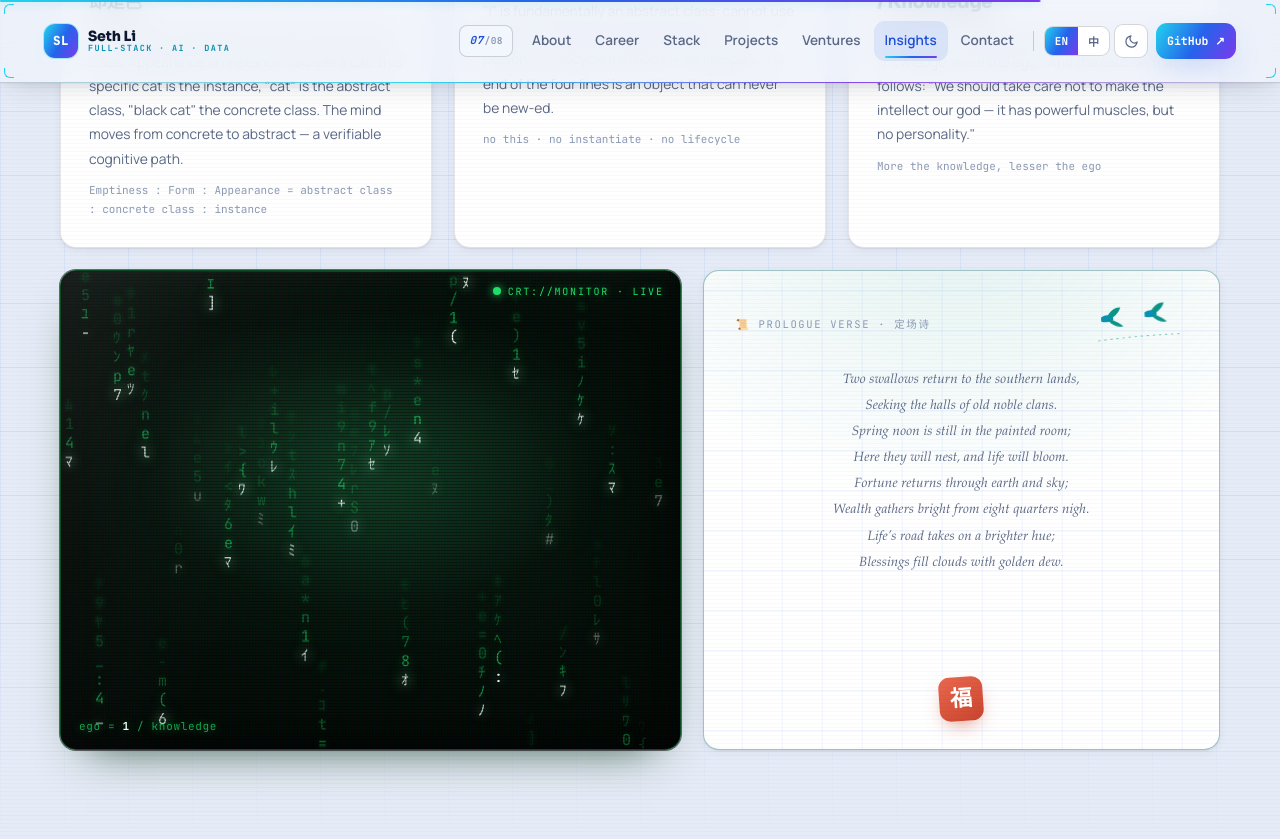
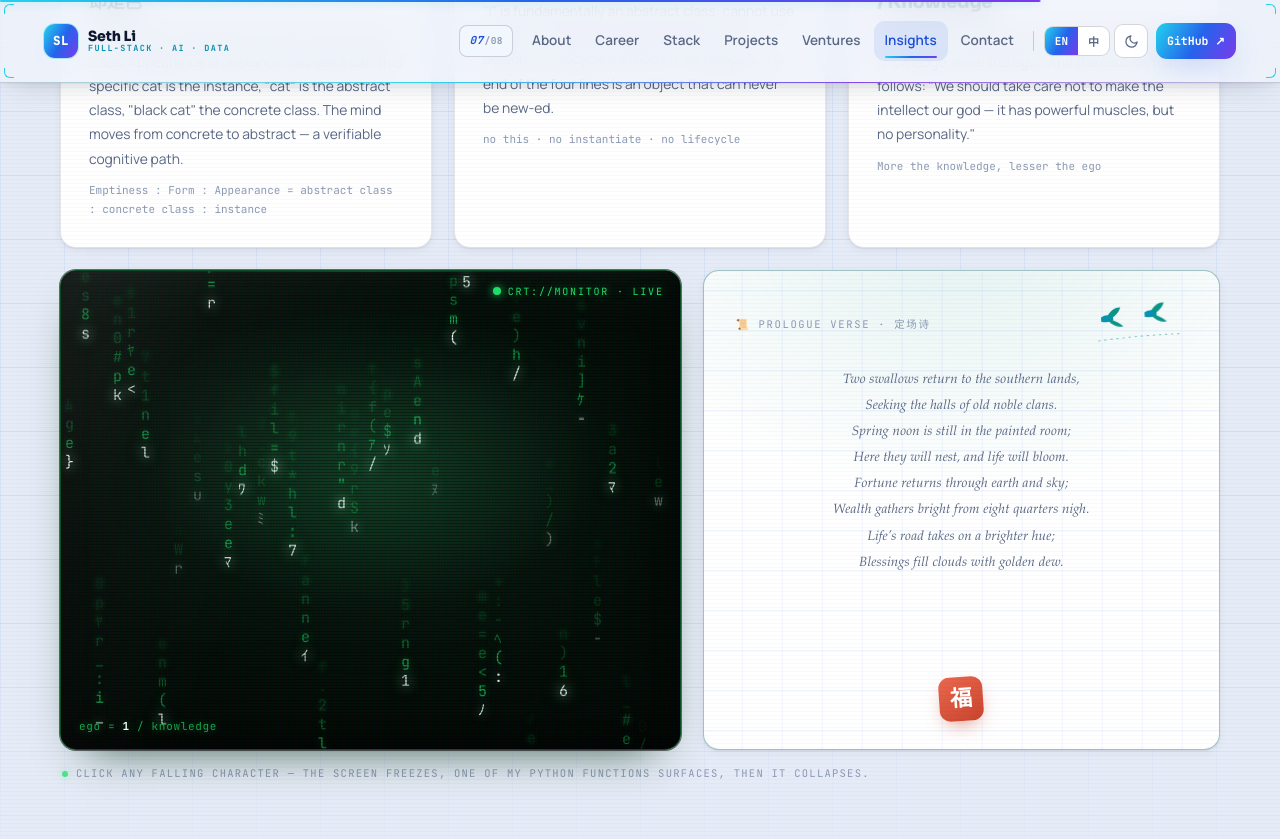
Before and after one commit to seth2000/SethLee, a Jekyll site: the page built from index.html, in a window 1280 px wide and 900 px high, scrolled down 8422 px, cut to the strip 0-843 px from the top of the window. Shown: the top 839 px of the strip. Built offline with Jekyll 4.4.1, drawn with Linux system fonts in a browser that asks for light colours; part of the change alters nothing that is shown.

Commit message:
improve matrix

```diff
--- a/_includes/insights.html
+++ b/_includes/insights.html
@@ -103,5 +103,7 @@
         </div>
       </article>
     </div>
+
+    <p class="code-hint" data-i18n="insights.codeHint">Click any falling character — the screen freezes, one of my Python functions surfaces, then it collapses.</p>
   </div>
 </section>
--- a/assets/css/main.css
+++ b/assets/css/main.css
@@ -930,6 +930,48 @@ html.js .timeline-more.open { display: flex; }
 }
 .char-head { color: var(--matrix-head); text-shadow: 0 0 12px rgba(200, 255, 225, 0.95), 0 0 28px rgba(31, 224, 106, 0.70); }
 
+/* 点中一个字符之后：屏幕冻结（JS 把每列的 playbackRate 缓动到 ~0），
+   流头收掉光晕，像整块屏被按住暂停。 */
+.code-rain.is-frozen .char-head {
+  color: var(--matrix-body);
+  text-shadow: 0 0 9px rgba(31, 224, 106, 0.55);
+}
+
+/* 停格期间从源码里弹出的一块 Python：近黑的荧光屏上唯一清晰的东西，
+   逐行淡入，5–10 秒后逐行崩塌。 */
+.code-block {
+  position: absolute; left: 50%; top: 50%; z-index: 5;
+  width: max-content; max-width: 88%;
+  padding: 10px 14px 12px;
+  transform: translate(-50%, -50%);
+  font-family: 'JetBrains Mono', monospace; font-size: 12.5px; line-height: 1.75;
+  white-space: pre; overflow: hidden; text-align: left;
+  color: var(--matrix-head);
+  background: rgba(3, 12, 7, 0.82);
+  border: 1px solid rgba(31, 224, 106, 0.34);
+  border-radius: 3px;
+  box-shadow: 0 0 0 1px rgba(0, 0, 0, 0.70), 0 0 30px rgba(31, 224, 106, 0.20);
+  text-shadow: 0 0 9px rgba(31, 224, 106, 0.45);
+}
+.cb-head {
+  display: block; margin-bottom: 6px; padding-bottom: 5px;
+  font-size: 10px; letter-spacing: 0.16em; text-transform: uppercase;
+  color: var(--matrix-body); border-bottom: 1px solid rgba(31, 224, 106, 0.22);
+}
+.cb-line { display: block; }
+
+/* 提示：屏幕可以点 */
+.code-hint {
+  margin: 14px 2px 0;
+  font-family: 'JetBrains Mono', monospace; font-size: 10.5px; letter-spacing: 0.12em;
+  text-transform: uppercase; color: var(--faint);
+}
+.code-hint::before {
+  content: ""; display: inline-block; width: 6px; height: 6px; margin-right: 8px;
+  border-radius: 50%; background: var(--matrix-body);
+  box-shadow: 0 0 8px var(--matrix-glow); opacity: 0.75;
+}
+
 /* 静态代码（无 JS / 关闭动画时的兜底）：同一块屏幕上的终端 */
 pre.code {
   position: relative; z-index: 2;
@@ -1309,8 +1351,10 @@ html:not([lang^="zh"]) .poem-cn { display: none; }
   .grid-overlay-2, .hero-grid, .hero-scan, .nav-scan, .hud__dot { animation: none !important; }
   /* 矩阵屏：屏幕的闪烁 / 回扫亮带 / 光标停住，但雨照下 ——
      JS 只把下落与换字放慢（calm / tick）。这块屏是本节的主角，
-     把它换成一张不动的静态代码，比缓慢下落的字符更让人意外。 */
+     把它换成一张不动的静态代码，比缓慢下落的字符更让人意外。
+     点击后弹出/崩塌的函数块同理：留在原位，只是不再逐行动。 */
   .crt, .crt::before, .code-caret { animation-play-state: paused !important; }
+  .char-head { transition: none !important; }
   /* 双燕：停在半空，不循环飞行 */
   .pa-flock, .pa-bird-b, .pa-trail { animation-play-state: paused !important; }
   .card, .btn, .stat, .quote-overlay, #quote, #quote-author, .contact-card,
--- a/assets/js/main.js
+++ b/assets/js/main.js
@@ -153,6 +153,7 @@
     'insights.c3Eng': 'More the knowledge, lesser the ego',
     'insights.poemLabel': '📜 定场诗',
     'insights.poemEn': '双燕归南国，<br>来寻王谢家。<br>画堂春昼静，<br>于此托生涯。<br>气回天地运，<br>财聚八方华。<br>人途新起色，<br>福泽满云霞。',
+    'insights.codeHint': '点中任意一个下落的字符 —— 屏幕冻结，我的一个 Python 函数浮出来，随后崩塌。',
     'contact.title': '结缘', 'contact.titleEm': '· 代码 · AI · 禅',
     'contact.kicker': '联系',
     'contact.line': '期待与有趣的你交谈——代码、AI、数据、禅，或任何「看似不可能」的想法。',
@@ -596,7 +597,10 @@
      距离”算好 —— 流头近白、其后磷光绿、再往上渐隐。因此没有
      逐字动画与逐帧重绘，成本只有几十个合成层。
      字符取自源码 + 半角片假名 / 数字，并由定时器随机换字
-     （mutation，Matrix 的灵魂）。
+     （mutation，Matrix 的灵魂）；片假名刻意压到一成，屏幕上主要是
+     自己的 Python 代码。
+     点中任意一个字符 → 雨几乎停住，等 5–10 秒后从源码里随机弹出一个
+     函数块，块停留 5–10 秒后逐行崩塌，随后雨恢复原速。
      下落关键帧写在 JS 里（Web Animations API），不放进 @keyframes：
      ① 绕开 WebKit「@keyframes 里的 var() 不生效」的老问题；
      ② 就算 CSS / JS 缓存版本错配，雨也不会被冻住。
@@ -624,12 +628,13 @@
       var rgb = /(\d+)\D+(\d+)\D+(\d+)/.exec(v);
       return rgb ? (rgb[1] + ', ' + rgb[2] + ', ' + rgb[3]) : '31, 224, 106';
     })();
-    /* 字库：源码字符约四成，其余是 Matrix 的经典字符集 */
+    /* 字库：源码字符约七成半，日文半角片假名只占一成（留一点 Matrix 味即可），
+       其余是数字与符号 */
     function glyph() {
       var r = Math.random();
-      if (r < 0.40) { return KATA.charAt(rnd(KATA.length)); }
-      if (r < 0.54) { return NUM.charAt(rnd(NUM.length)); }
-      if (r < 0.62) { return SYM.charAt(rnd(SYM.length)); }
+      if (r < 0.10) { return KATA.charAt(rnd(KATA.length)); }
+      if (r < 0.25) { return NUM.charAt(rnd(NUM.length)); }
+      if (r < 0.375) { return SYM.charAt(rnd(SYM.length)); }
       return SRC.charAt(rnd(SRC.length));
     }
 
@@ -641,7 +646,203 @@
     var canAnimate = typeof Element !== 'undefined' &&
       typeof Element.prototype.animate === 'function';
 
+    /* 静止 / 恢复的滑行时长：播放速率线性过渡，雨是“刹住”而不是“卡住” */
+    var GLIDE = 900;
+    var busy = false, seq = 0, seqTimer = null, glideTimers = [], activeTweens = [];
+
+    /* 源码按行切好，供随机“弹出”一块函数用 */
+    var srcLines = [];
+    (function () {
+      var raw = codeSrc.textContent.replace(/\r/g, '').split('\n');
+      for (var i = 0; i < raw.length; i++) {
+        if (raw[i].trim()) { srcLines.push(raw[i].replace(/\s+$/, '')); }
+        else if (srcLines.length) { srcLines.push(''); }
+      }
+      while (srcLines.length && !srcLines[srcLines.length - 1]) { srcLines.pop(); }
+    })();
+
+    /* 清掉所有在跑的定时器与缓动（重建 / 出错时用） */
+    function clearSeq() {
+      seq++;
+      busy = false;
+      if (seqTimer) { clearTimeout(seqTimer); seqTimer = null; }
+      for (var g = 0; g < glideTimers.length; g++) { clearTimeout(glideTimers[g]); }
+      glideTimers = [];
+      for (var i = 0; i < activeTweens.length; i++) { cancelAnimationFrame(activeTweens[i]); }
+      activeTweens = [];
+      if (rain) { rain.classList.remove('is-frozen'); }
+      var stale = card.querySelectorAll ? card.querySelectorAll('.code-block') : [];
+      for (var k = 0; k < stale.length; k++) {
+        try { card.removeChild(stale[k]); } catch (e) { /* 已经被摘掉了 */ }
+      }
+    }
+
+    /* 每个动画对象单独缓动到某个播放速率（点中字符时刹住，之后恢复）。
+       缓动按时间走；再挂一个 1.6×GLIDE 的保险定时器，保证帧被丢光时
+       也一定落在目标值上，雨不会永远卡在“正在减速”的中间态。 */
+    var clockMs = (typeof performance !== 'undefined' && performance.now)
+      ? function () { return performance.now(); }
+      : function () { return Date.now(); };
+    function glide(anim, to) {
+      if (!anim || typeof anim.playbackRate !== 'number') { return; }
+      var from = anim.playbackRate;
+      if (Math.abs(from - to) < 0.01) { anim.playbackRate = to; return; }
+      var t0 = clockMs();
+      var done = false;
+      var step = function () {
+        if (done) { return; }
+        if (anim.playbackRate === to) { done = true; return; }
+        var p = Math.min(1, (clockMs() - t0) / GLIDE);
+        anim.playbackRate = from + (to - from) * (p < 0.5 ? 2 * p * p : 1 - 2 * (1 - p) * (1 - p));
+        if (p < 1) { activeTweens.push(requestAnimationFrame(step)); }
+        else { done = true; }
+      };
+      activeTweens.push(requestAnimationFrame(step));
+      glideTimers.push(setTimeout(function () {          /* 兜底：直接落到位 */
+        if (anim.playbackRate !== to) { anim.playbackRate = to; }
+      }, GLIDE * 1.6));
+    }
+
+    /* 屏幕中央弹出一块随机源码。源码里每个方法都只有一两行，所以先随机挑
+       几行的窗口（2–6 行），再在窗口内收边：退回到窗口内最后一个空行，
+       保证不把两个不相关的块拼在一起。 */
+    function randomChunk() {
+      if (!srcLines.length) { return { head: 'python', lines: ['# (no source)'] }; }
+      var heads = [];
+      for (var i = 0; i < srcLines.length; i++) {
+        if (/^(\s*)(def|class)\s/.test(srcLines[i])) { heads.push(i); }
+      }
+      var s = heads.length ? heads[rnd(heads.length)] : rnd(Math.max(1, srcLines.length - 4));
+      if (s > 0 && /^\s*@/.test(srcLines[s - 1])) { s--; }            /* 带上装饰器 */
+      var e = s + 2 + rnd(5);
+      if (e > srcLines.length) { e = srcLines.length; }
+      for (var k = e - 1; k > s + 1; k--) {                          /* 退到块内最后一个空行之后 */
+        if (srcLines[k].replace(/\s+$/, '') === '') { e = k; break; }
+      }
+      var name = /^\s*(?:def|class)\s+([A-Za-z_][\w]*)/.exec(srcLines[s]);
+      return { head: name ? (name[1] === '__init__' ? 'Supreme_Wisdom.__init__' : name[1]) : 'python',
+        lines: srcLines.slice(s, e) };
+    }
+
+    function buildBlock() {
+      var chunk = randomChunk();
+      var box = doc.createElement('div');
+      box.className = 'code-block';
+      /* 窄屏上最长的源码行会顶出屏幕：按行长把字号缩到装得下为止
+         （单宽字体约 0.62em/字符），既不改动代码也不让它被裁掉 */
+      var longest = chunk.head.length;
+      for (var n = 0; n < chunk.lines.length; n++) {
+        if (chunk.lines[n].length > longest) { longest = chunk.lines[n].length; }
+      }
+      var room = Math.max(180, (card.clientWidth || 620) * 0.86);
+      var fs = Math.min(12.5, Math.floor(room / Math.max(1, longest) / 0.62));
+      box.style.fontSize = Math.max(8, fs) + 'px';
+      var head = doc.createElement('span');
+      head.className = 'cb-head';
+      head.textContent = chunk.head + '()';
+      box.appendChild(head);
+      for (var i = 0; i < chunk.lines.length; i++) {
+        var ln = doc.createElement('span');
+        ln.className = 'cb-line';
+        ln.textContent = chunk.lines[i] === '' ? '\u00a0' : chunk.lines[i];
+        box.appendChild(ln);
+      }
+      var osd = card.querySelector ? card.querySelector('.code-osd') : null;
+      card.insertBefore(box, osd || null);
+      if (canAnimate) {
+        box.animate([
+          { opacity: 0, transform: 'translate(-50%, -50%) scale(0.94)' },
+          { opacity: 1, transform: 'translate(-50%, -50%) scale(1)' }
+        ], { duration: reduce ? 1 : 460, easing: 'cubic-bezier(0.2, 0.9, 0.25, 1)', fill: 'both' });
+        var lines = box.children || [];
+        for (var k = 1; k < lines.length; k++) {
+          if (typeof lines[k].animate === 'function') {
+            lines[k].animate([{ opacity: 0 }, { opacity: 1 }],
+              { duration: reduce ? 1 : 320, delay: k * 135, fill: 'both' });
+          }
+        }
+      }
+      return box;
+    }
+
+    function dropBlock(box, done) {
+      if (!box) { done(); return; }
+      if (canAnimate && typeof box.animate === 'function') {
+        var lines = box.children || [];
+        for (var i = 1; i < lines.length; i++) {
+          if (typeof lines[i].animate === 'function') {
+            lines[i].animate([{ opacity: 1 }, { opacity: 0 }], { duration: 200, delay: i * 60, fill: 'both' });
+          }
+        }
+        box.animate([
+          { opacity: 1, transform: 'translate(-50%, -50%) scale(1)' },
+          { opacity: 0, transform: 'translate(-50%, -50%) scale(0.97)' }
+        ], { duration: 420, delay: 260, fill: 'both' });
+      }
+      seqTimer = setTimeout(function () {
+        /* 用 card 直接摘，别问 box.parentNode —— 节点是刚 createElement 出来的，
+           某些环境下它不会在插入后回填 */
+        try { card.removeChild(box); } catch (e) { /* 已经被摘掉了 */ }
+        done();
+      }, canAnimate ? 760 : 60);
+    }
+
+    /* 点中一个字符 → 雨近乎停住（换字也停） → 5–10 秒后弹出函数块 →
+       块自身停留 5–10 秒后崩塌 → 雨恢复原速 */
+    function collapseCycle() {
+      if (busy) { return; }                       /* 一轮没走完，再点不叠加 */
+      busy = true;
+      var me = ++seq;
+      if (rain) { rain.classList.add('is-frozen'); }
+
+      for (var i = 0; i < anims.length; i++) { glide(anims[i], 0.04); }
+      if (timer) { clearInterval(timer); timer = null; }
+
+      var box = null;
+      seqTimer = setTimeout(function () {          /* 1.8–4.2 秒的“停格” */
+        if (me !== seq) { return; }
+        try { box = buildBlock(); } catch (e) { box = null; }
+        var hold = 5000 + rnd(5000);               /* 2. 块停留 5–10 秒 */
+        seqTimer = setTimeout(function () {
+          if (me !== seq) { return; }
+          dropBlock(box, function () {             /* 3. 逐行崩塌 */
+            if (me !== seq) { return; }
+            if (rain) { rain.classList.remove('is-frozen'); }
+            for (var k = 0; k < anims.length; k++) { glide(anims[k], 1); }
+            activeTweens.push(requestAnimationFrame(function () {
+              if (me !== seq) { return; }
+              busy = false;
+              run(onScreen);                       /* 4. 回到开始的掉落 */
+            }));
+          });
+        }, hold);
+      }, reduce ? 1200 : (1800 + rnd(2400)));
+    }
+
+    function bindTap(el) {
+      if (!el || typeof el.addEventListener !== 'function') { return; }
+      var x0 = 0, y0 = 0, moved = false;
+      el.addEventListener('pointerdown', function (e) {
+        x0 = e.clientX; y0 = e.clientY; moved = false;
+      });
+      el.addEventListener('pointermove', function (e) {
+        if (Math.abs(e.clientX - x0) > 8 || Math.abs(e.clientY - y0) > 8) { moved = true; }
+      });
+      el.addEventListener('pointerup', function (e) {
+        if (moved) { return; }                     /* 是滚动，不是点击 */
+        if (!reduce) { el.textContent = glyph(); } /* 点中的那个字符先换一下 */
+        collapseCycle();
+      });
+      el.addEventListener('click', function (e) {  /* 老浏览器 / 键盘 */
+        if (e && e.preventDefault) { e.preventDefault(); }
+        if (busy) { return; }
+        collapseCycle();
+      });
+      el.style.cursor = 'pointer';
+    }
+
     function stopAnims() {
+      clearSeq();
       for (var i = 0; i < anims.length; i++) { anims[i].cancel(); }
       anims = [];
     }
@@ -714,6 +915,7 @@
             }
             cells.push(s);
             col.appendChild(s);
+            if (k === 0) { bindTap(s); }              /* 点中流头即触发崩塌一轮 */
           }
           rain.appendChild(col);
         }
```
